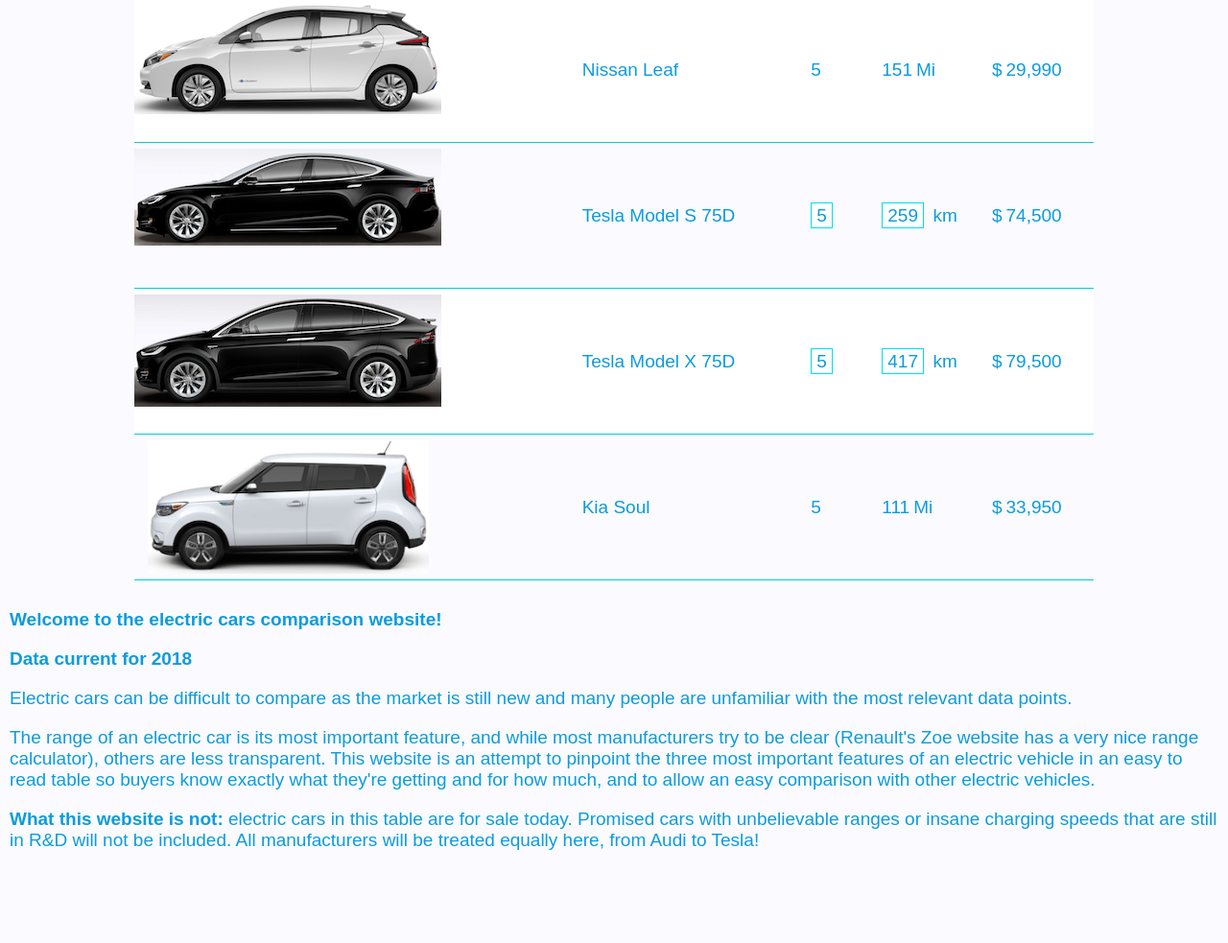
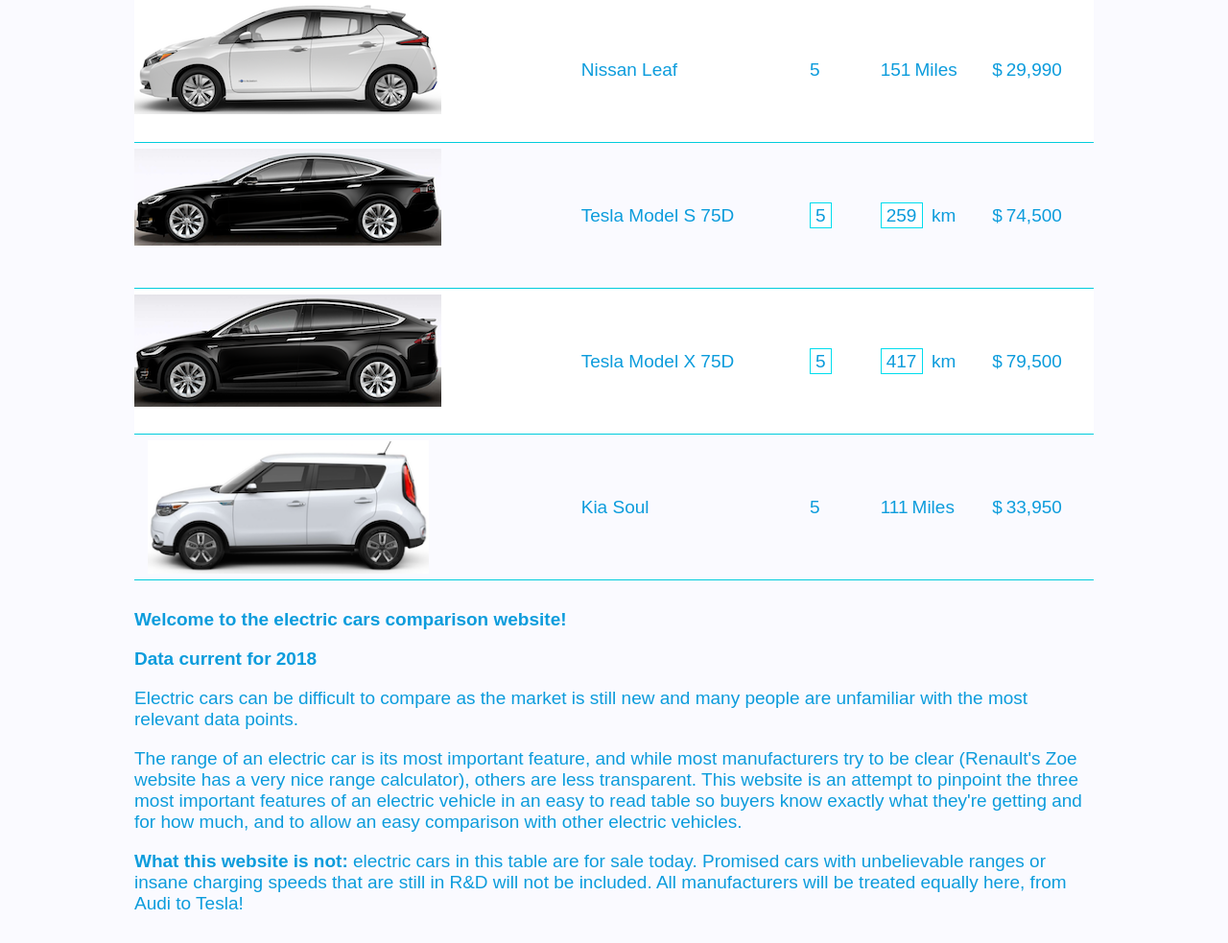
Before and after one commit to davedx/evs, a website: page index.html in a window 1280 px wide. Shown: the part 850-1833 px from the top of the page at 96% size. Before the commit the page ends 1767 px from the top, so only its background shows below. Drawn offline with Linux system fonts and the light colour scheme.

Commit message:
More layout tweaking

```diff
--- a/index.html
+++ b/index.html
@@ -152,6 +152,18 @@
 }
 .edit {background: white; border: 1px solid #0de;display: inline-block;
     padding: 2px 5px}
+.mob {display: none}
+@media (max-width: 414px) {
+  .mob {
+    display: inline-block;
+  }
+}
+.desk {display: none}
+@media (min-width: 1025px) {
+  .desk {
+    display: inline-block;
+  }
+}
 @media (max-width: 414px) {
   #head h1 {font-size: 16px}
   #region {font-size: 15px}
@@ -172,10 +184,15 @@
     height: 70px;
   }
 }
+.intro {margin: 30px 10px}
 @media (min-width: 1025px) {
   #table {
     width: 1000px;
     margin: 0 auto;
+  }
+  .intro {
+    width: 1000px;
+    margin: 30px auto;
   }
 }
 #bolt .pic {background-image: url('bolt.png')}
@@ -188,7 +205,6 @@
 #model_s .pic {background-image: url('model_s.png')}
 #soul .pic {background-image: url('soul.png')}
 #zoe .pic {background-image: url('zoe.png')}
-.intro {margin: 30px 10px}
 </style>
 <script>
   const id = i => document.getElementById(i)
@@ -197,7 +213,7 @@
   const h = (a, b) => a.innerHTML = b
 
   const regions = {
-    us: {moneyUnit: '$', locale: 'en-us', rangeUnit: 'Mi'},
+    us: {moneyUnit: '$', locale: 'en-us', rangeUnit: `<span class='mob'>Mi</span><span class='desk'>Miles</span>`},
     nl: {moneyUnit: '€', locale: 'nl-nl', rangeUnit: 'Km'}
   }
 
```
